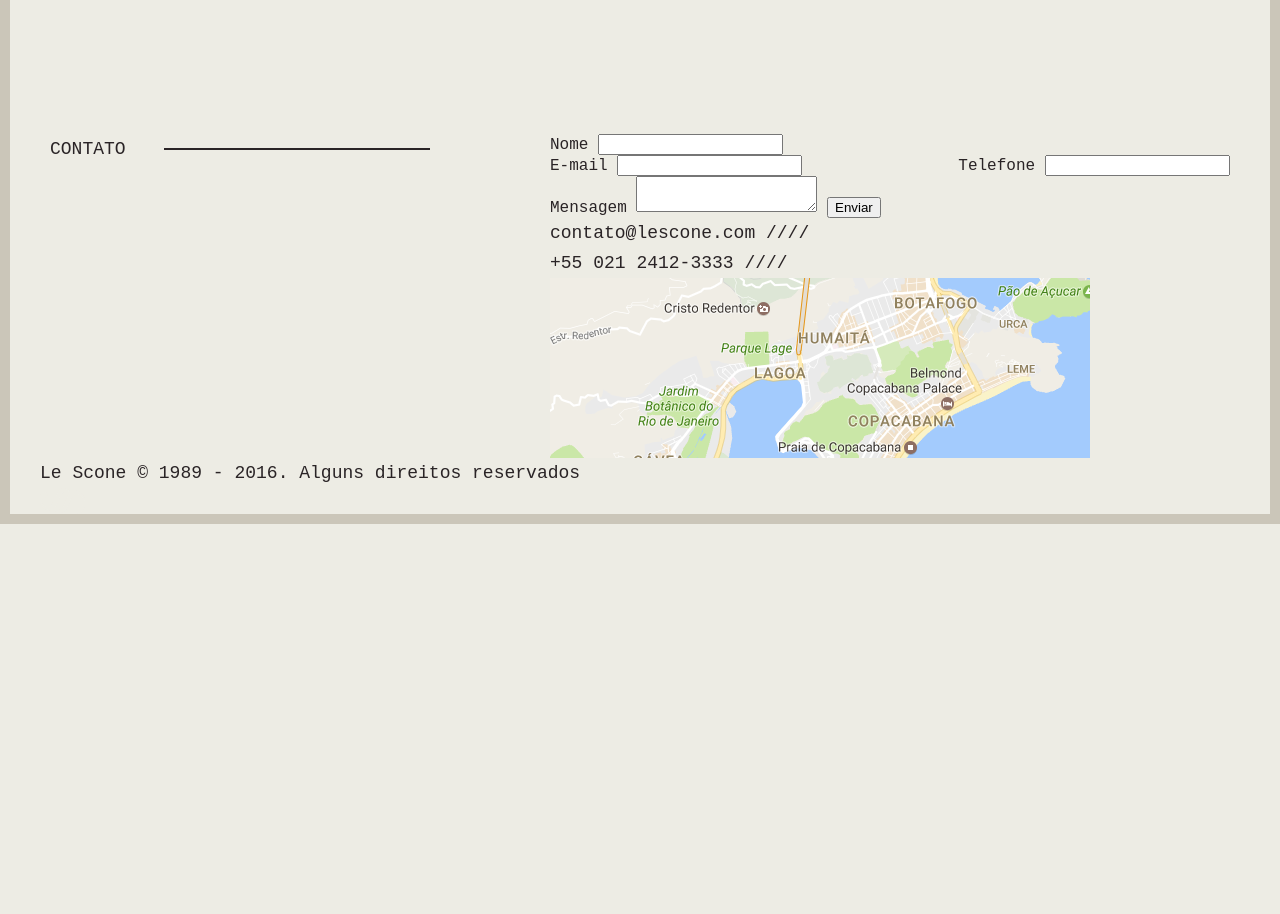
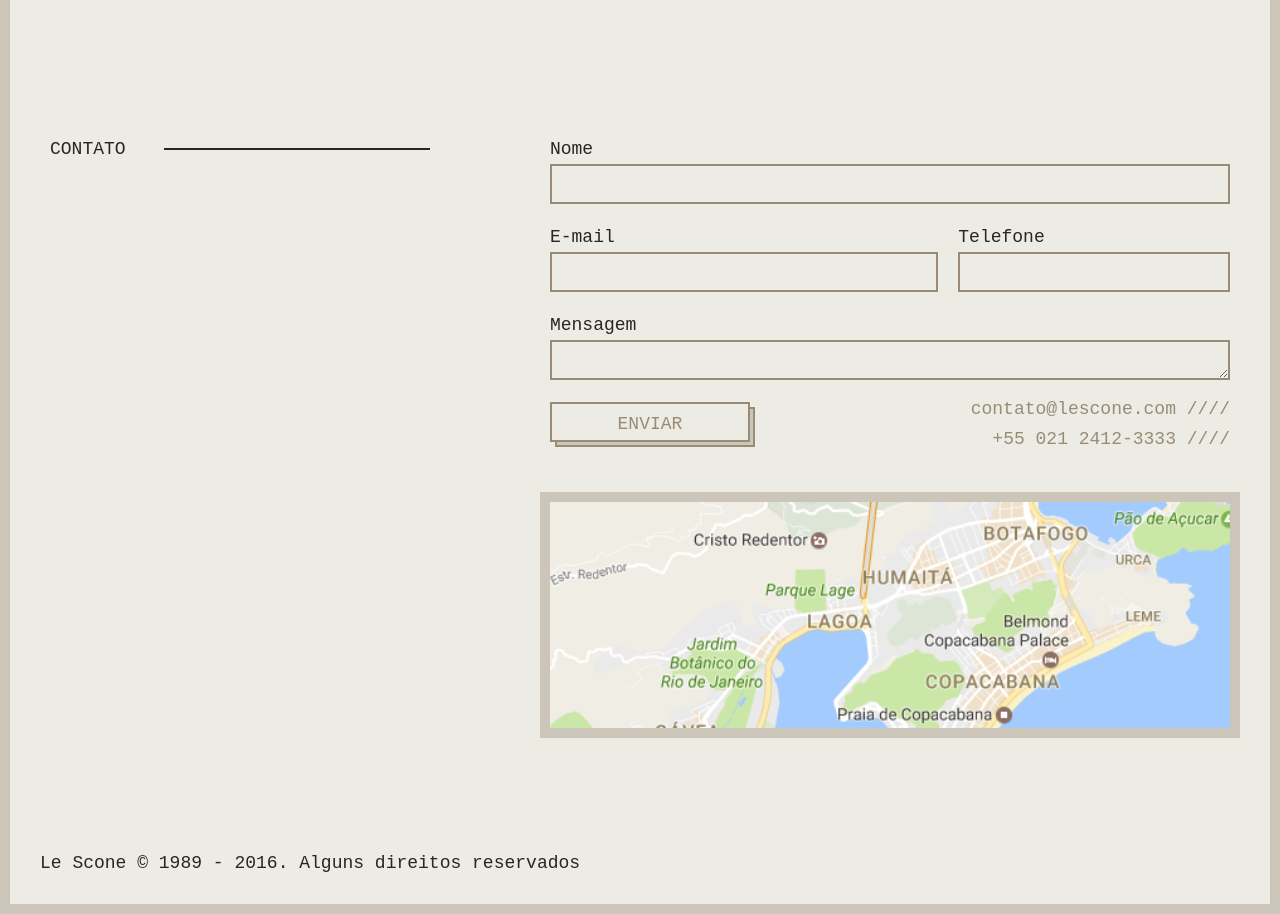
Before and after one commit to vmcustodio/project-leScone-sass, a plain HTML site: page index.html in a window 1280 px wide. Shown: the part 1640-2554 px from the top of the page. Before the commit the page ends 2164 px from the top, so only its background shows below. Drawn offline with Linux system fonts and the light colour scheme; a web font is replaced by a local one.

Commit message:
feat: add contato css

```diff
--- /dev/null
+++ b/css/scss/_contato.scss
@@ -0,0 +1,72 @@
+.contato {
+  margin-top: 120px;
+  margin-bottom: 120px;
+  @include d(s) {
+    margin-top: 60px;
+    margin-top: 60px;
+  }
+}
+
+.contato form {
+  label {
+    @include tipo-1(18);
+    display: block;
+  }
+  input[type="text"], textarea {
+    @include tipo-1(18);
+    color: $cinza;
+    width: 100%;
+    padding: 0 5px;
+    height: 40px;
+    border: 2px solid $bege-escuro;
+    background: transparent;
+    margin-bottom: 1em;
+    &:hover, &:focus {
+      outline: none;
+      border-color: $bege-medio;
+    }
+  }
+  text-area {
+    height: 120px;
+  }
+}
+
+input.button {
+  @include tipo-1(18);
+  cursor: pointer;
+  color: $bege-escuro;
+  text-transform: uppercase;
+  border: 2px solid $bege-escuro;
+  background: transparent;
+  display: block;
+  width: 200px;
+  padding-top: 5px;
+  @include box-shadow(5px 5px 0 -2px $bege-medio,
+                      5px 5px 0 0 $bege-escuro);
+  transition: .3s;
+  &:hover {
+    @include box-shadow(3px 3px 0 -2px $bege-medio,
+                        3px 3px 0 0 $bege-escuro);
+  }
+}
+
+.contato-info {
+  display: inline-block;
+  color: $bege-escuro;
+  margin-top: 2em;
+  margin-bottom: 3em;
+  @include d(l) {
+    float: right;
+    text-align: right;
+    margin-top: -3em;
+  }
+}
+
+.contato-mapa {
+  display: block;
+  @include box-shadow(0 0 0 10px $bege-medio);
+  clear: both;
+  img {
+    width: 100%;
+  }
+}
--- a/css/scss/_variaveis-e-mixins.scss
+++ b/css/scss/_variaveis-e-mixins.scss
@@ -32,3 +32,9 @@ $fonte-2: 'Aref Ruqaa', serif;
 		line-height: em(30, 24);
 	}
 }
+
+@mixin box-shadow($shadow...) {
+	-webkit-box-shadow: $shadow;
+	-moz-box-shadow: $shadow;
+	box-shadow: $shadow;
+}
--- a/css/scss/style.scss
+++ b/css/scss/style.scss
@@ -6,6 +6,7 @@
 //PARTES
 @import 'intro';
 @import 'menu';
+@import 'contato';
 
 div {
   font-family: 'Aref Ruqaa', serif;
```
Also changed, not shown: css/scss/style.css, 1 other file.
